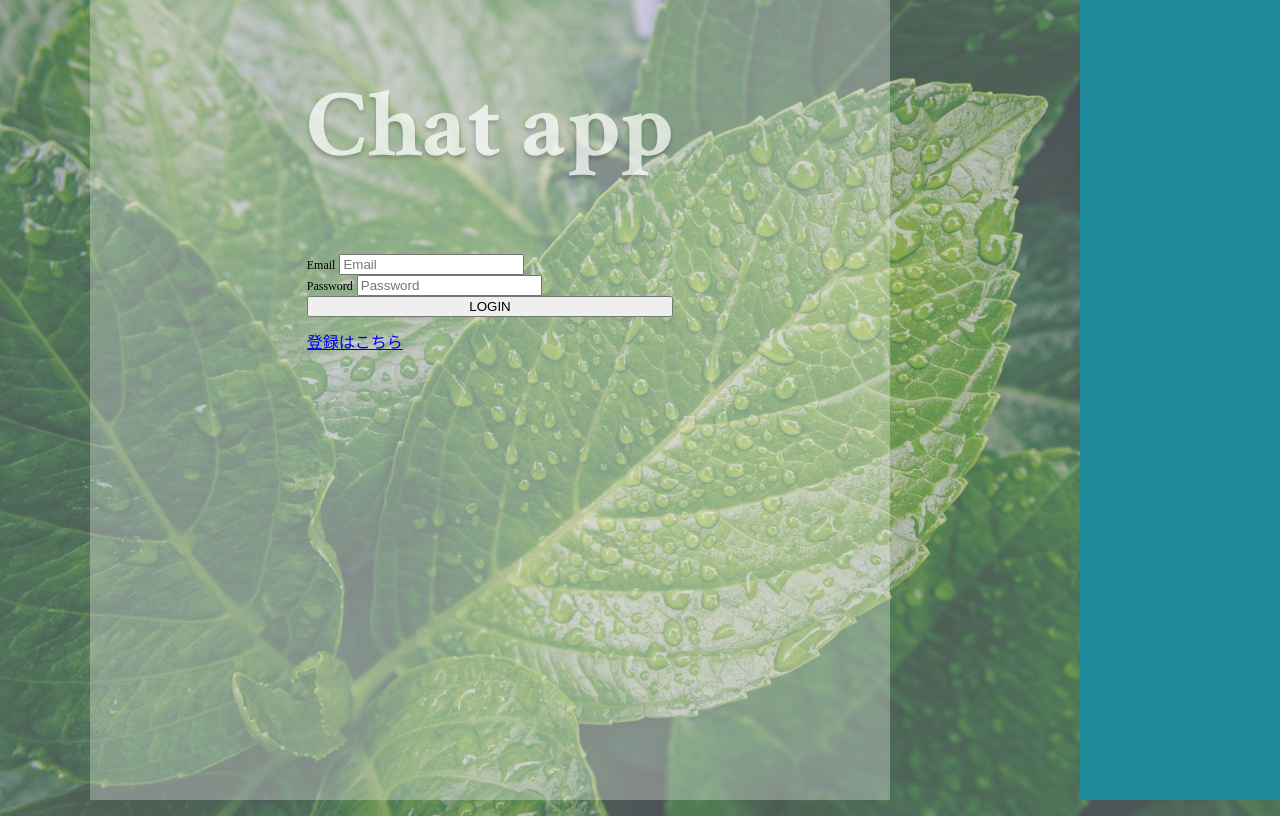
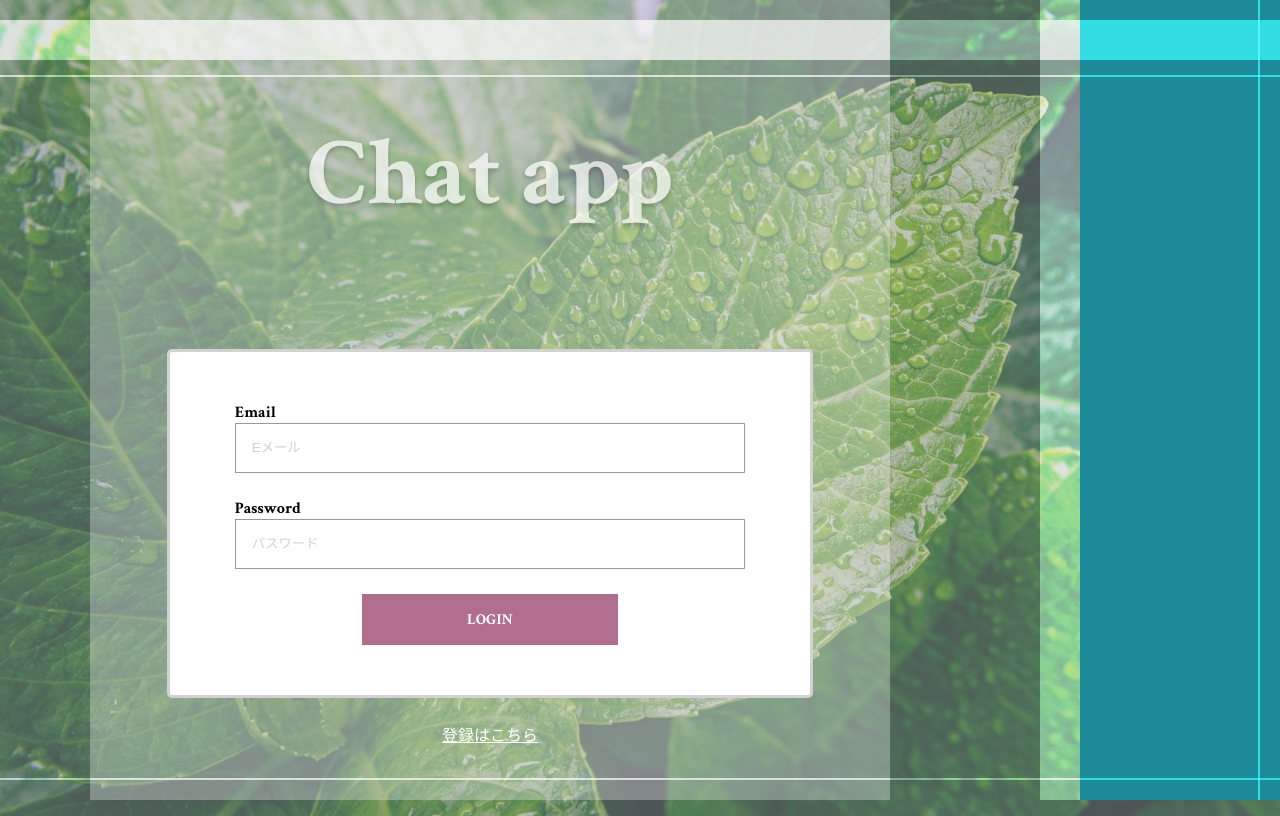
Before and after one commit to Eteam2023-Autumn/test-git, a Flask app: page /login in a window 1280 px wide. Run offline with Flask 2, Linux system fonts and the light colour scheme.

Commit message:
login、signup画面のHTML&CSS更新

```diff
--- a/ChatApp/static/css/base.css
+++ b/ChatApp/static/css/base.css
@@ -0,0 +1,4 @@
+button {
+    border: none;
+    font-family:  'Crimson Text', serif;
+}
--- /dev/null
+++ b/ChatApp/static/css/color.css
@@ -0,0 +1,11 @@
+:root {
+    --snow: #ffffff;
+    --lightgrey: #d2d2d2;
+    --gray: #a8a8a8;
+    --deepgray: #999999;
+    --palegreen: #bcdce0;
+    --lightgreen: #8ec5cc;
+    --green: #1D8A99;
+    --deepgreen: #0f454d;
+    --wine: #B16E8E;
+}
--- a/ChatApp/static/css/registration.css
+++ b/ChatApp/static/css/registration.css
@@ -8,6 +8,76 @@ body {
     height: 100vh;
 }
 
+.horizontal-line-container{
+    display: flex;
+    justify-content: center; /* 横方向中央配置 */
+    align-items: center; /* 垂直方向中央配置 */
+    height: 100vh; /* ビューポートの高さ全体を占めるコンテナ */
+}
+
+.horizontal-line-bold {
+    position: fixed;
+    top: 20px;
+    left: 0;
+    width: 100%; /* 横棒の幅 */
+    height: 40px; /* 横棒の高さ */
+    background-color: #D9D9D9; /* 横棒の色 */
+    mix-blend-mode: overlay;
+    z-index: 2;
+}
+
+.horizontal-line-thin {
+    position: fixed;
+    top: 75px;
+    left: 0;
+    width: 100%; /* 横棒の幅 */
+    height: 2px; /* 横棒の高さ */
+    background-color: #D9D9D9; /* 横棒の色 */
+    mix-blend-mode: overlay;
+    z-index: 2;
+}
+
+.horizontal-line-under {
+    position: fixed;
+    bottom: 20px;
+    left: 0;
+    width: 100%; /* 横棒の幅 */
+    height: 2px; /* 横棒の高さ */
+    background-color: #D9D9D9; /* 横棒の色 */
+    mix-blend-mode: overlay;
+    z-index: 2;
+}
+
+.vertical-line-bold {
+    position: fixed;
+    top: 0;
+    right: 200px;
+    width: 40px;
+    height: 100%;
+    background-color: #D9D9D9;
+    mix-blend-mode: overlay;
+    z-index: 2;
+}
+
+.vertical-line-thin {
+    position: fixed;
+    top: 0;
+    right: 20px;
+    width: 2px;
+    height: 100%;
+    background-color: #D9D9D9;
+    mix-blend-mode: overlay;
+    z-index: 2;
+}
+
+.rectangle-right-green {
+    width: 200px;
+    height: 100vh;
+    position: fixed;
+    top: 0px;
+    right: 0px;
+    background-color: var(--green);
+}
 .registration-container {
     width: 800px;
     height: 100vh;
@@ -19,31 +89,98 @@ body {
     display: flex;
     flex-direction: column;
     align-items: center;
-}
-.rectangle-right-green {
-    width: 200px;
-    height: 100vh;
-    position: fixed;
-    top: 0px;
-    right: 0px;
-    background-color: #1D8A99;
-
+    padding: 0 6%;
+    box-sizing: border-box;
 }
 
 .registration-title {
-    color: white;
+    color: var(--snow);
     opacity: 0.7;
     font-size: 96px;
     font-family: 'Crimson Text', serif;
     text-shadow: 0px 3px 4px rgba(0,0,0,0.3);
+    margin: 14vh auto;
 }
 
-.registration-form label {
-    font-size: 12px;
+.registration-title-signup {
+    color: var(--snow);
+    opacity: 0.7;
+    font-size: 50px;
+    font-family: 'Crimson Text', serif;
+    text-shadow: 0px 3px 4px rgba(0,0,0,0.3);
+    margin: 130px auto 20px 0;
+    width: 70%;
+}
+
+.registration-form-wrapper {
+    width: 100%;
+    margin: 0 auto 3vh auto;
+    padding: 50px 20px;
+    background-color: var(--snow);
+    border: 3px solid #d2d2d2;
+    border-radius: 5px;
+    box-sizing: border-box;
+}
+
+.registration-form {
+    display: flex;
+    gap: 15px;
+    flex-direction: column;
+    align-items: center;
+    justify-content: space-between;
+    width: 85%;
+    height: 80%;
+    margin: auto;
+}
+
+.input {
+    width: 100%;
+}
+
+.registration-form input {
+    border: solid 1px var(--deepgray);
+    outline: none;
+    margin-bottom: 10px;
+    line-height: 32px;
+    width: 100%;
+    padding: 0.5rem 1rem;
+    box-sizing: border-box;
+}
+
+label {
+    font-size: 16px;
+    font-family: 'Crimson Text', serif;
     color: black;
+    display: block;
+}
+
+.registration-form input::placeholder {
+    color: var(--lightgrey);
+}
+
+.registration-button-container {
+    width: 100%;
+    display: flex;
+    flex-direction: column;
+    align-items: center;
 }
 
 .registration-button {
-    width: 100%;
-    margin-bottom: 12px; /*要素の下側のマージン領域を設定 */
+    width: 50%;
+    background-color: var(--wine);
+    color: var(--snow);
+    padding: 1rem 0;
+    font-size: 15px;
 }
+
+.switch-register-mode {
+    color: var(--snow);
+}
+
+.flashes {
+    margin: 0;
+    padding-inline-start: 0;
+    text-align: center;
+    font-size: 18px;
+    color: red;
+}
--- a/ChatApp/templates/registration/login.html
+++ b/ChatApp/templates/registration/login.html
@@ -1,25 +1,32 @@
 {% extends 'registration/base.html' %} {% block title %}
 <title>Login</title>
 {% endblock %} {% block body %}
-<div class="registration-wrapper">
+<div class="horizontal-line-container">
+  <div class="horizontal-line-bold"></div>
+  <div class="horizontal-line-thin"></div>
+  <div class="horizontal-line-under"></div>
+</div>
+<div class="vertical-line-bold"></div>
+<div class="vertical-line-thin"></div>
 <div class="rectangle-right-green"></div>
 <div class="registration-container">
+  <h1 class="registration-title">Chat app</h1>
+  <div class="registration-form-wrapper">
     <form class="registration-form" method="post">
-        <h1 class="registration-title">Chat app</h1>
-        <div>
+      <div class="input">
         <label for="email-input">Email</label>
         <input
           type="text"
-            placeholder="Email"
+          placeholder="Eメール"
           name="email"
           id="email-input"
         />
       </div>
-        <div>
+      <div class="input">
         <label for="password-input">Password</label>
         <input
           type="password"
-            placeholder="Password"
+          placeholder="パスワード"
           name="password"
           id="password-input"
         />
@@ -33,13 +40,11 @@
         </ul>
         {% endif %} {% endwith %}
         <button class="registration-button">LOGIN</button>
+      </div>
+    </form>
+  </div>
   <a class="switch-register-mode" href="{{ url_for('signup') }}">
     登録はこちら
   </a>
 </div>
-      </form>
-    </div>
-    </div>
-  </div>
-</div>
 {% endblock %}
```
Also changed, not shown: ChatApp/templates/registration/signup.html (+61 -2 lines), README.md (deleted). Lines whose indentation alone changed are shown as unchanged.
